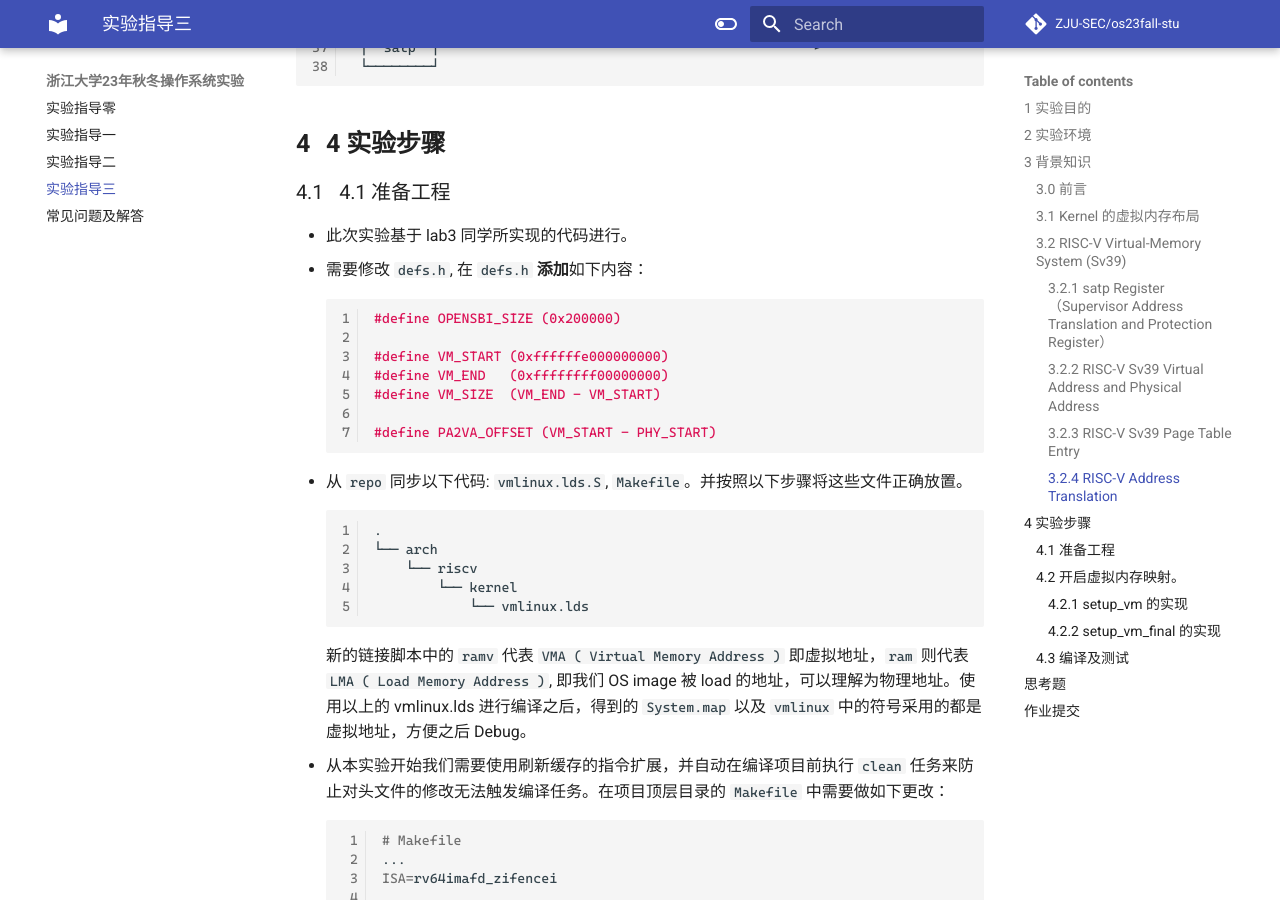
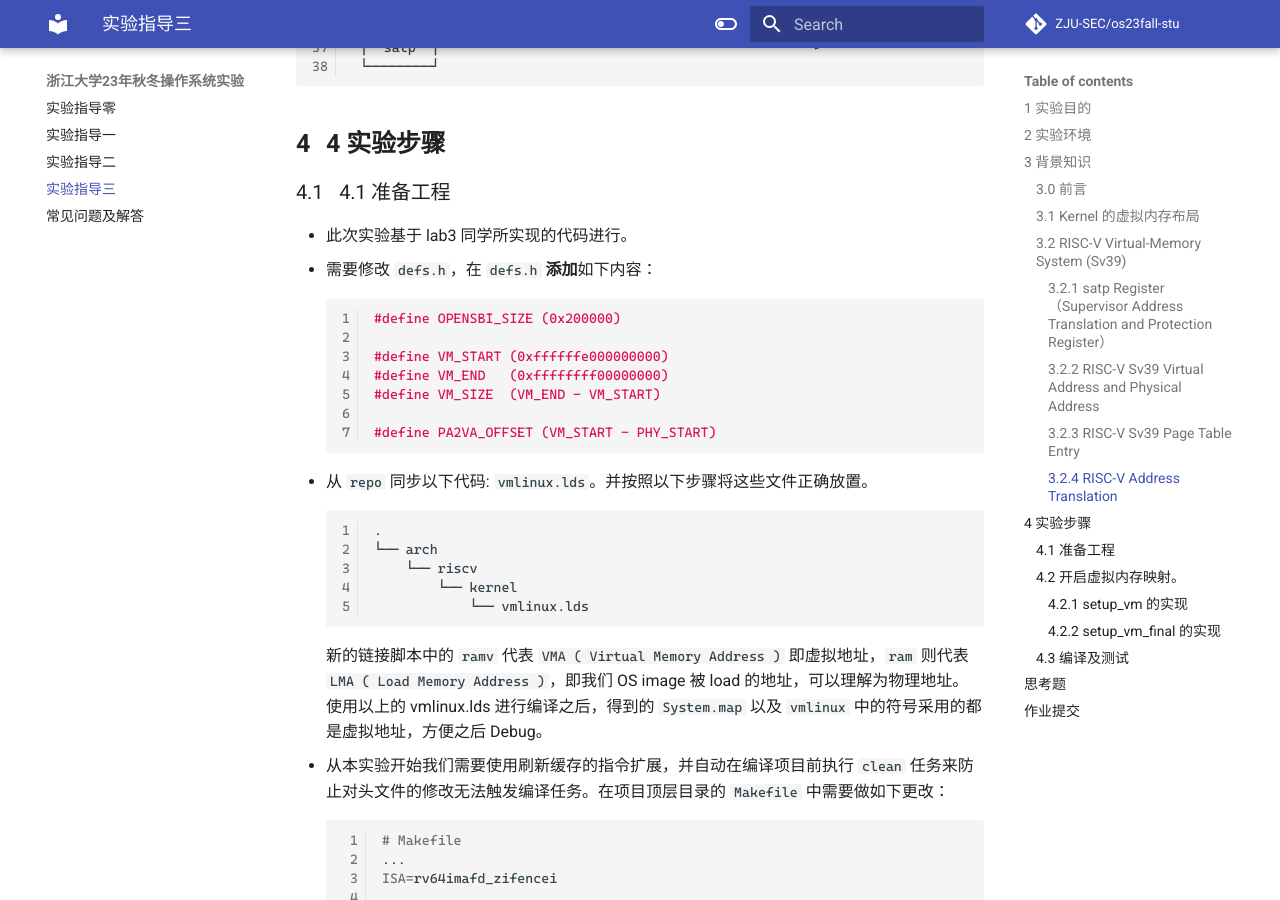
Before and after one commit to NoyException/zju_os_lab, an MkDocs documentation site: the page built from docs/lab3.md, in a window 1280 px wide and 900 px high, scrolled down 3877 px. Built offline with MkDocs 1.6.1 and Material for MkDocs 9.7.7, drawn with Linux system fonts in a browser that asks for light colours; some web fonts are replaced; comment, search, counter and statistics services are not loaded; some of the changed text lies outside the part shown.

Commit message:
fix doc typo

````diff
--- a/docs/lab3.md
+++ b/docs/lab3.md
@@ -38,7 +38,7 @@ start_address             end_address
 
 具体的虚拟内存布局可以[参考这里](https://elixir.bootlin.com/linux/v5.15/source/Documentation/riscv/vm-layout.rst)。
 
-> 在 `RISC-V Linux Kernel Space` 中有一段虚拟地址空间中的区域被称为 `direct mapping area`，为了方便访问内存，内核会预先把所有物理内存都映射至这一块区域，这种映射也被称为 `linear mapping`，因为改映射方式就是在物理地址上添加一个偏移，使得 `VA = PA + PA2VA_OFFSET`。在 RISC-V Linux Kernel 中这一段区域为 `0xffffffe000000000 ~ 0xffffffff00000000`, 共 124 GB 。
+> 在 `RISC-V Linux Kernel Space` 中有一段虚拟地址空间中的区域被称为 `direct mapping area`，为了方便访问内存，内核会预先把所有物理内存都映射至这一块区域，这种映射也被称为 `linear mapping`，因为改映射方式就是在物理地址上添加一个偏移，使得 `VA = PA + PA2VA_OFFSET`。在 RISC-V Linux Kernel 中这一段区域为 `0xffffffe000000000 ~ 0xffffffff00000000`，共 124 GB 。
 
 
 ### 3.2 RISC-V Virtual-Memory System (Sv39)
@@ -112,11 +112,11 @@ start_address             end_address
 ```
 
 * 0 ～ 9 bit: protection bits
-    * V : 有效位，当 V = 0, 访问该 PTE 会产生 Pagefault。
+    * V : 有效位，当 V = 0，访问该 PTE 会产生 Pagefault。
     * R : R = 1 该页可读。
     * W : W = 1 该页可写。
     * X : X = 1 该页可执行。
-    * U , G , A , D , RSW 本次实验中设置为 0 即可。
+    * U，G，A，D，RSW 本次实验中设置为 0 即可。
 * 具体介绍请阅读 [RISC-V Privileged Spec 4.4.1](https://www.five-embeddev.com/riscv-isa-manual/latest/supervisor.html#sec:sv39)
 
 
@@ -166,7 +166,7 @@ start_address             end_address
 ## 4 实验步骤
 ### 4.1 准备工程
 * 此次实验基于 lab3 同学所实现的代码进行。
-* 需要修改 `defs.h`, 在 `defs.h` **添加**如下内容：
+* 需要修改 `defs.h`，在 `defs.h` **添加**如下内容：
     ```c
     #define OPENSBI_SIZE (0x200000)
 
@@ -176,7 +176,7 @@ start_address             end_address
 
     #define PA2VA_OFFSET (VM_START - PHY_START)
     ```
-* 从 `repo` 同步以下代码: `vmlinux.lds.S`, `Makefile`。并按照以下步骤将这些文件正确放置。
+* 从 `repo` 同步以下代码: `vmlinux.lds`。并按照以下步骤将这些文件正确放置。
     ```
     .
     └── arch
@@ -185,7 +185,7 @@ start_address             end_address
                 └── vmlinux.lds
     ```
     <!-- 这里我们通过 `vmlinux.lds.S` 模版生成 `vmlinux.lds`文件。链接脚本中的 `ramv` 代表 `VMA ( Virtual Memory Address )` 即虚拟地址，`ram` 则代表 `LMA ( Load Memory Address )`, 即我们 OS image 被 load 的地址，可以理解为物理地址。使用以上的 vmlinux.lds 进行编译之后，得到的 `System.map` 以及 `vmlinux` 采用的都是虚拟地址，方便之后 Debug。 -->
-    新的链接脚本中的 `ramv` 代表 `VMA ( Virtual Memory Address )` 即虚拟地址，`ram` 则代表 `LMA ( Load Memory Address )`, 即我们 OS image 被 load 的地址，可以理解为物理地址。使用以上的 vmlinux.lds 进行编译之后，得到的 `System.map` 以及 `vmlinux` 中的符号采用的都是虚拟地址，方便之后 Debug。
+    新的链接脚本中的 `ramv` 代表 `VMA ( Virtual Memory Address )` 即虚拟地址，`ram` 则代表 `LMA ( Load Memory Address )`，即我们 OS image 被 load 的地址，可以理解为物理地址。使用以上的 vmlinux.lds 进行编译之后，得到的 `System.map` 以及 `vmlinux` 中的符号采用的都是虚拟地址，方便之后 Debug。
 * 从本实验开始我们需要使用刷新缓存的指令扩展，并自动在编译项目前执行 `clean` 任务来防止对头文件的修改无法触发编译任务。在项目顶层目录的 `Makefile` 中需要做如下更改：
     ```Makefile
     # Makefile
@@ -426,7 +426,7 @@ create_mapping(uint64 *pgtbl, uint64 va, uint64 pa, uint64 sz, uint64 perm) {
     ```
 
 ## 思考题
-1. 验证 `.text`, `.rodata` 段的属性是否成功设置，给出截图。
+1. 验证 `.text`，`.rodata` 段的属性是否成功设置，给出截图。
 2. 为什么我们在 `setup_vm` 中需要做等值映射?
 3. 在 Linux 中，是不需要做等值映射的。请探索一下不在 `setup_vm` 中做等值映射的方法。
 
````
